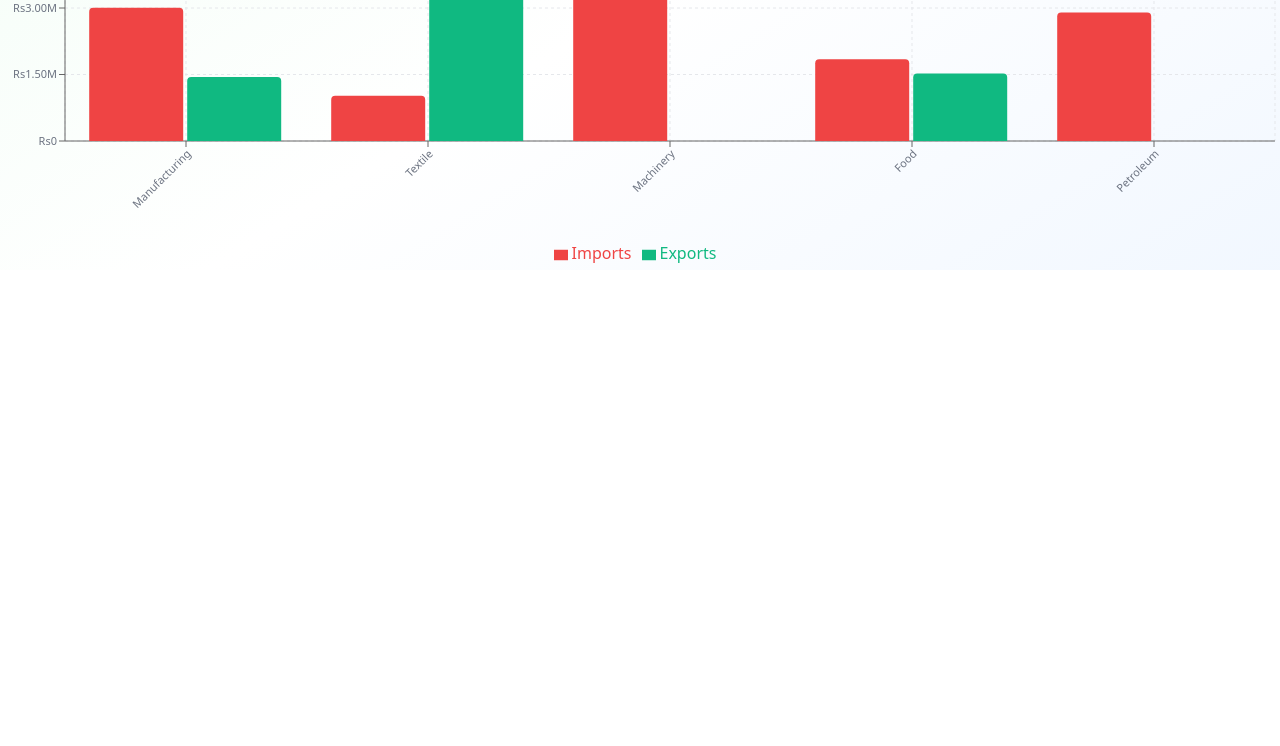
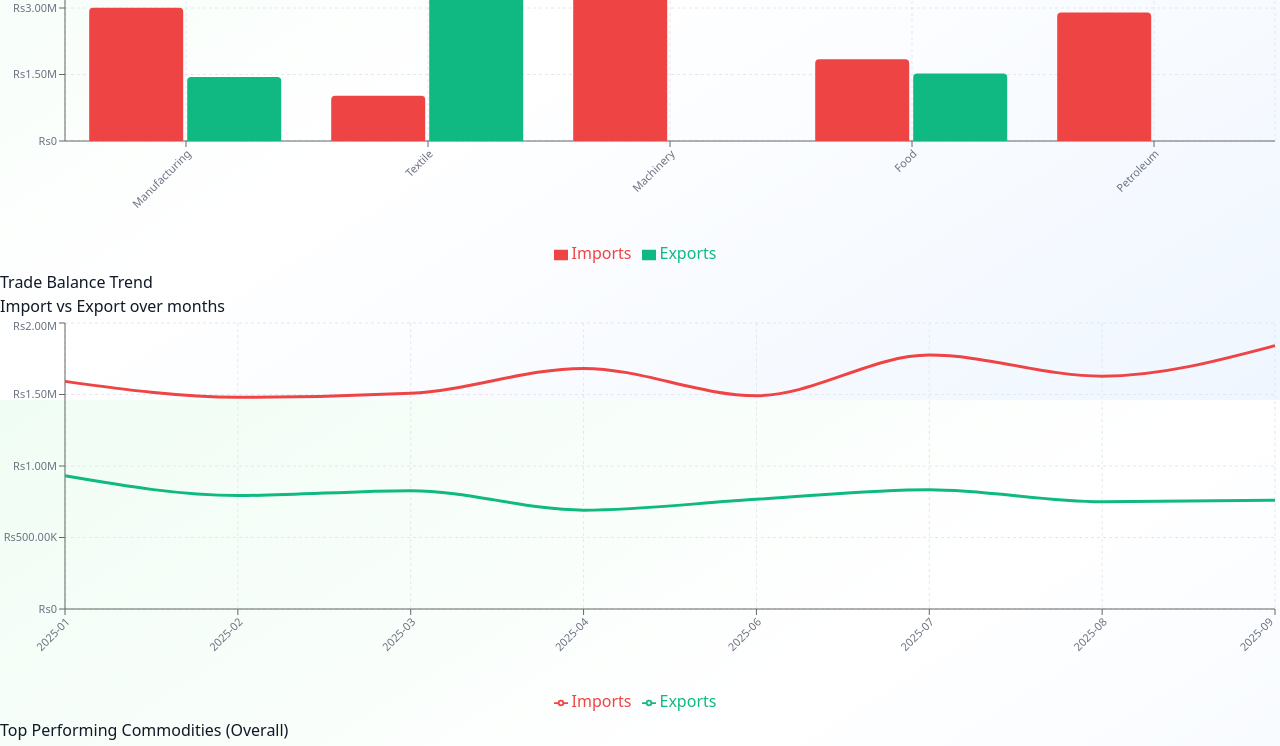
Before and after one commit to AbdulWahab740/trade-intel-frontend, a React (Vite) app: page /dashboard in a window 1280 px wide. Shown: the part 2000-2746 px from the top of the page. Before the commit the page ends 2270 px from the top, so only its background shows below. Built offline with nearby package versions, Linux system fonts and the light colour scheme.

Commit message:
2 graphs added

```diff
--- a/src/pages/Dashboard.jsx
+++ b/src/pages/Dashboard.jsx
@@ -2,7 +2,8 @@ import { useState, useEffect, useMemo } from 'react';
 import { DollarSign, Package, TrendingUp, TrendingDown, ArrowUpCircle, ArrowDownCircle } from 'lucide-react';
 import {
   ComposedChart, Bar, Line, Area,
-  XAxis, YAxis, CartesianGrid, Tooltip, Legend, ResponsiveContainer, PieChart, Pie, Cell, BarChart
+  XAxis, YAxis, CartesianGrid, Tooltip, Legend, ResponsiveContainer, PieChart, Pie, Cell, BarChart,
+
 } from 'recharts';
 import {
   initTradeData,
@@ -12,7 +13,8 @@ import {
   getTradeGroups,
   getCommoditiesByCategory,
   getTimeSeriesData,
-  isDataInitialized
+  isDataInitialized,
+  getRawRows
 } from '../data/tradeData';
 import KPICard from '../components/KPICard';
 import CategorySelector from '../components/CatagorySelector';
@@ -210,6 +212,41 @@ const Dashboard = () => {
       }] : [])
     ];
 
+    // Compute overall top commodities across all groups
+    let topCommoditiesOverall = [];
+    try {
+      const raw = getRawRows();
+      const totals = {};
+      for (const row of raw) {
+        const name = row.commodity || 'Unknown';
+        const value = currency === 'USD' ? (row.valueUSD || 0) : (row.valuePKR || 0);
+        const imports = row.type === 'Import' ? value : 0;
+        const exports = row.type === 'Export' ? value : 0;
+
+        if (!totals[name]) {
+          totals[name] = { value: 0, imports: 0, exports: 0 };
+        }
+        totals[name].value += value;
+        totals[name].imports += imports;
+        totals[name].exports += exports;
+      }
+
+      topCommoditiesOverall = Object.entries(totals)
+        .map(([name, { value, imports, exports }]) => ({
+          name,
+          value,
+          isImportHeavy: imports > exports
+        }))
+        .sort((a, b) => (b.value || 0) - (a.value || 0))
+        .slice(0, 10);
+    } catch (e) {
+      console.warn('Failed computing top commodities overall:', e);
+    }
+
+
+
+
+
     return {
       monthly: monthlyTrends,
       categories: categoriesList,
@@ -220,7 +257,10 @@ const Dashboard = () => {
         exports: totalExports,
         balance: netBalance
       },
-      trend: valueTrend
+      trend: valueTrend,
+      topCommoditiesOverall
+
+
     };
   }, [monthlyData, categoryData, currency, selectedCategory]);
 
@@ -320,7 +360,7 @@ const Dashboard = () => {
   }
 
   // Destructure chart data for use in render
-  const { monthly, categories, totals, trend } = chartData;
+  const { monthly, categories, totals, trend, topCommoditiesOverall } = chartData;
 
   return (
     <div className="min-h-screen bg-gradient-to-br from-gray-50 via-white to-gray-50 p-4 lg:p-8">
@@ -598,6 +638,45 @@ const Dashboard = () => {
           </ResponsiveContainer>
         </div>
 
+        {/* Trade Balance Trend (Imports vs Exports over months) */}
+        <div className="bg-white p-6 rounded-2xl shadow-lg">
+          <h3 className="text-xl font-semibold text-gray-900 mb-2">Trade Balance Trend</h3>
+          <p className="text-sm text-gray-500 mb-4">Import vs Export over months</p>
+          <ResponsiveContainer width="100%" height={400}>
+            <ComposedChart data={monthly}>
+              <CartesianGrid strokeDasharray="3 3" stroke="#e5e7eb" />
+              <XAxis dataKey="month" tick={{ fontSize: 11, fill: '#6b7280' }} angle={-45} textAnchor="end" height={80} />
+              <YAxis tick={{ fontSize: 11, fill: '#6b7280' }} tickFormatter={(value) => formatValue(value, currency)} />
+              <Tooltip content={<CustomTooltip currency={currency} />} />
+              <Legend />
+              <Line type="monotone" dataKey="Imports" stroke="#ef4444" strokeWidth={3} dot={false} name="Imports" />
+              <Line type="monotone" dataKey="Exports" stroke="#10b981" strokeWidth={3} dot={false} name="Exports" />
+            </ComposedChart>
+          </ResponsiveContainer>
+        </div>
+
+        {/* Top Performing Commodities (Overall) */}
+        <div className="bg-white p-6 rounded-2xl shadow-lg">
+          <h3 className="text-xl font-semibold text-gray-900 mb-2">Top Performing Commodities (Overall)</h3>
+          <p className="text-sm text-gray-500 mb-4">Top 10 by trade value. <span className="text-red-500">Red</span> for import-heavy, <span className="text-green-500">green</span> for export-heavy.</p>
+          <ResponsiveContainer width="100%" height={480}>
+            <BarChart data={topCommoditiesOverall} layout="vertical" margin={{ left: 40, right: 20 }}>
+              <CartesianGrid strokeDasharray="3 3" stroke="#e5e7eb" />
+              <XAxis type="number" tick={{ fontSize: 11, fill: '#6b7280' }} tickFormatter={(value) => formatValue(value, currency)} />
+              <YAxis type="category" dataKey="name" tick={{ fontSize: 11, fill: '#6b7280' }} width={180} />
+              <Tooltip formatter={(value) => formatValue(value, currency)} />
+              <Bar dataKey="value" name="Value" radius={[4, 4, 4, 4]}>
+                {topCommoditiesOverall.map((entry, index) => (
+                  <Cell key={`cell-${index}`} fill={entry.isImportHeavy ? '#ef4444' : '#10b981'} />
+                ))}
+              </Bar>
+            </BarChart>
+          </ResponsiveContainer>
+        </div>
+
+
+
+
         {/* Category Focused View */}
         {selectedCategory !== 'all' && (() => {
           // Only show if we have data loaded
```
